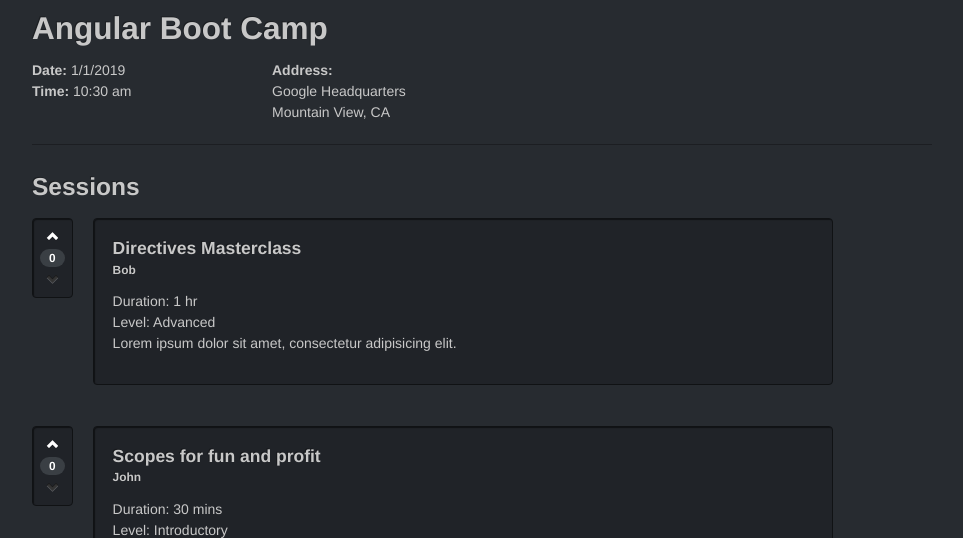
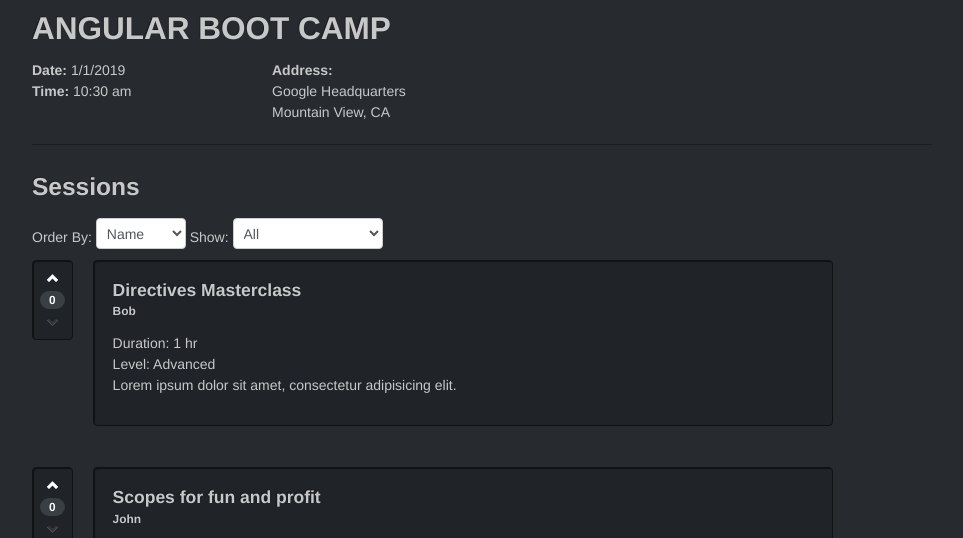
Before and after one commit to irislee/angular-eventreg, a website: page app/EventDetails.html in a window 1280 px wide. Shown: the part 236-774 px from the top of the page, without its empty margins (158-1121 px from the left). Drawn offline with Linux system fonts and the light colour scheme.

Commit message:
add filtering to sessions

```diff
--- a/app/EventDetails.html
+++ b/app/EventDetails.html
@@ -13,7 +13,7 @@
       <img ng-src="{{event.imageUrl}}" alt="{{event.name}}" title="{{event.name}}">
       <div class="row">
         <div class="span11">
-          <h2>{{event.name}}</h2>
+          <h2>{{event.name | uppercase}}</h2>
         </div>
       </div>
       <div class="row">
@@ -31,8 +31,20 @@
       <hr>
 
       <h3>Sessions</h3>
+      Order By:
+      <select ng-model="sortorder" class="input-small">
+        <option selected value="name">Name</option>
+        <option value="-upVoteCount">Votes</option>
+      </select>
+      Show:
+      <select ng-model="query.level" class="input-medium">
+        <option selected value="">All</option>
+        <option value="introductory">Introductory</option>
+        <option value="intermediate">Intermediate</option>
+        <option value="advanced">Advanced</option>
+      </select>
       <ul class="thumbnails">
-        <li ng-repeat="session in event.sessions">
+        <li ng-repeat="session in event.sessions | orderBy: sortorder | filter:query">
           <div class="row session">
             <div class="span0 well votingWidget">
               <div class="votingButton" ng-click="upVoteSession(session)">
--- a/app/js/controllers/EventController.js
+++ b/app/js/controllers/EventController.js
@@ -3,6 +3,7 @@
 eventsApp.controller('EventController',
   function EventController($scope) {
 
+    $scope.sortorder = 'name';
     $scope.event = {
       name: 'Angular Boot Camp',
       date: '1/1/2019',
```
